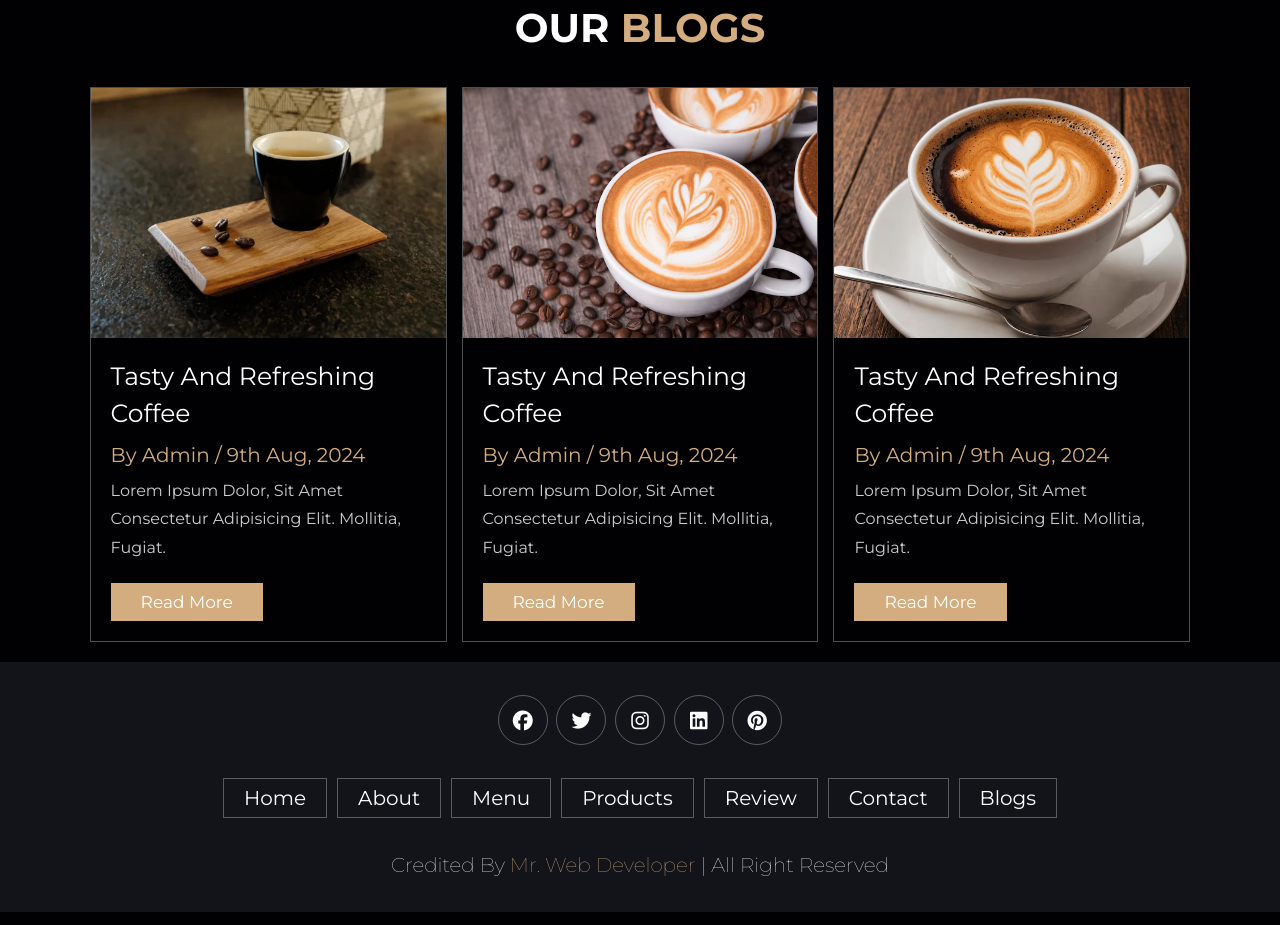
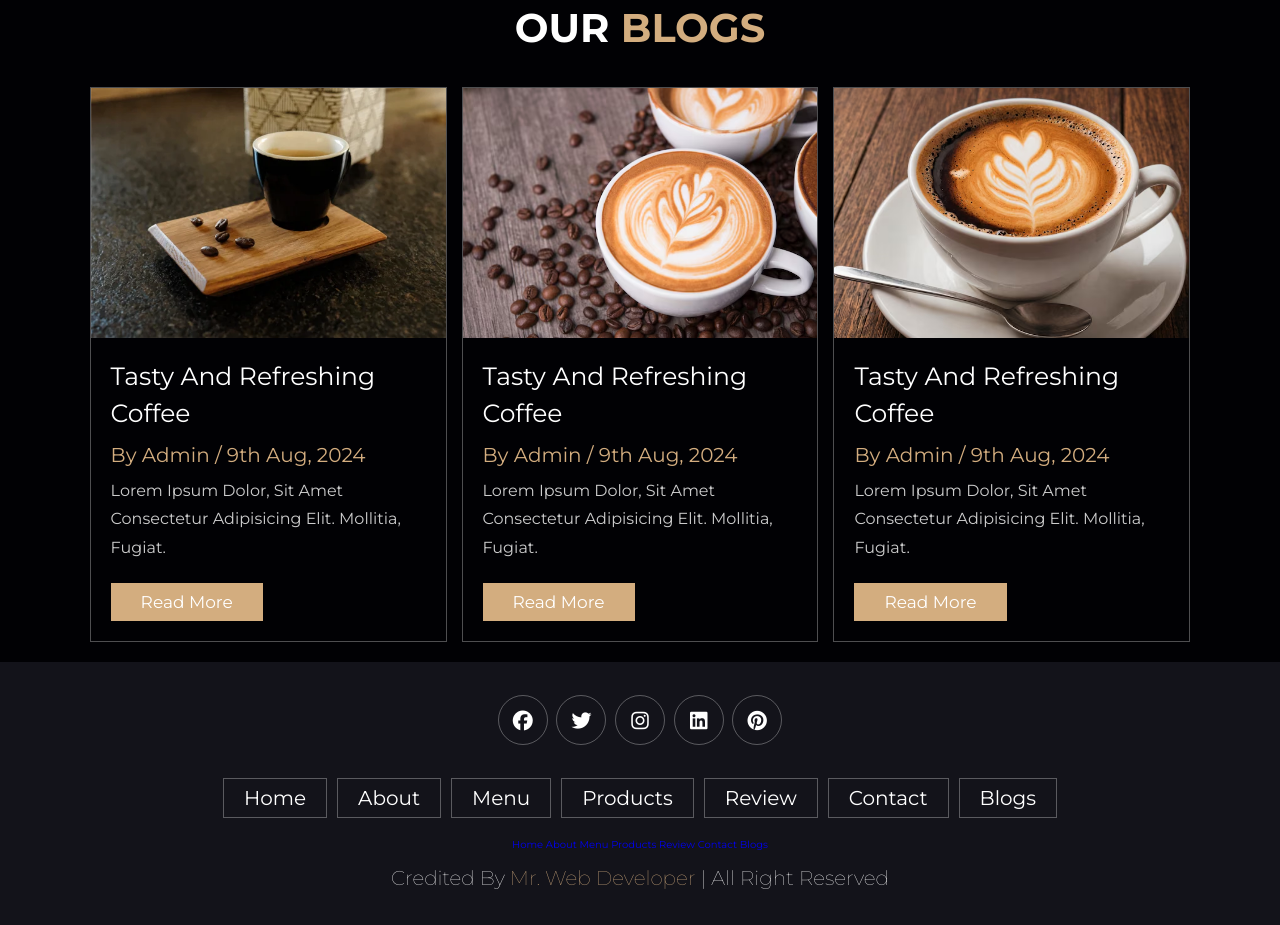
Before and after one commit to ashishpipaliya30/Coffee-Shop, a plain HTML site: page index.html in a window 1280 px wide. Shown: the part 4281-5206 px from the top of the page. Drawn offline with Linux system fonts and the light colour scheme; files whose address does not match are found by name; a web font is replaced by a local one.

Commit message:
minor changes

```diff
--- a/index.html
+++ b/index.html
@@ -380,11 +380,21 @@
             <a href="#home">Home</a>
             <a href="#about">About</a>
             <a href="#menu">Menu</a>
-            <a href="#product#">Products</a>
+            <a href="#product">Products</a>
             <a href="#review">Review</a>
             <a href="#contact">Contact</a>
             <a href="#blogs">Blogs</a>
         </div>
+
+        <nav class="navbar">
+            <a href="#home">Home</a>
+            <a href="#about">About</a>
+            <a href="#menu">Menu</a>
+            <a href="#product">Products</a>
+            <a href="#review">Review</a>
+            <a href="#contact">Contact</a>
+            <a href="#blogs">Blogs</a>
+        </nav>
 
         <div class="credit">Credited by <span>Mr. Web Developer</span> | all right reserved</div>
        </section>
```
